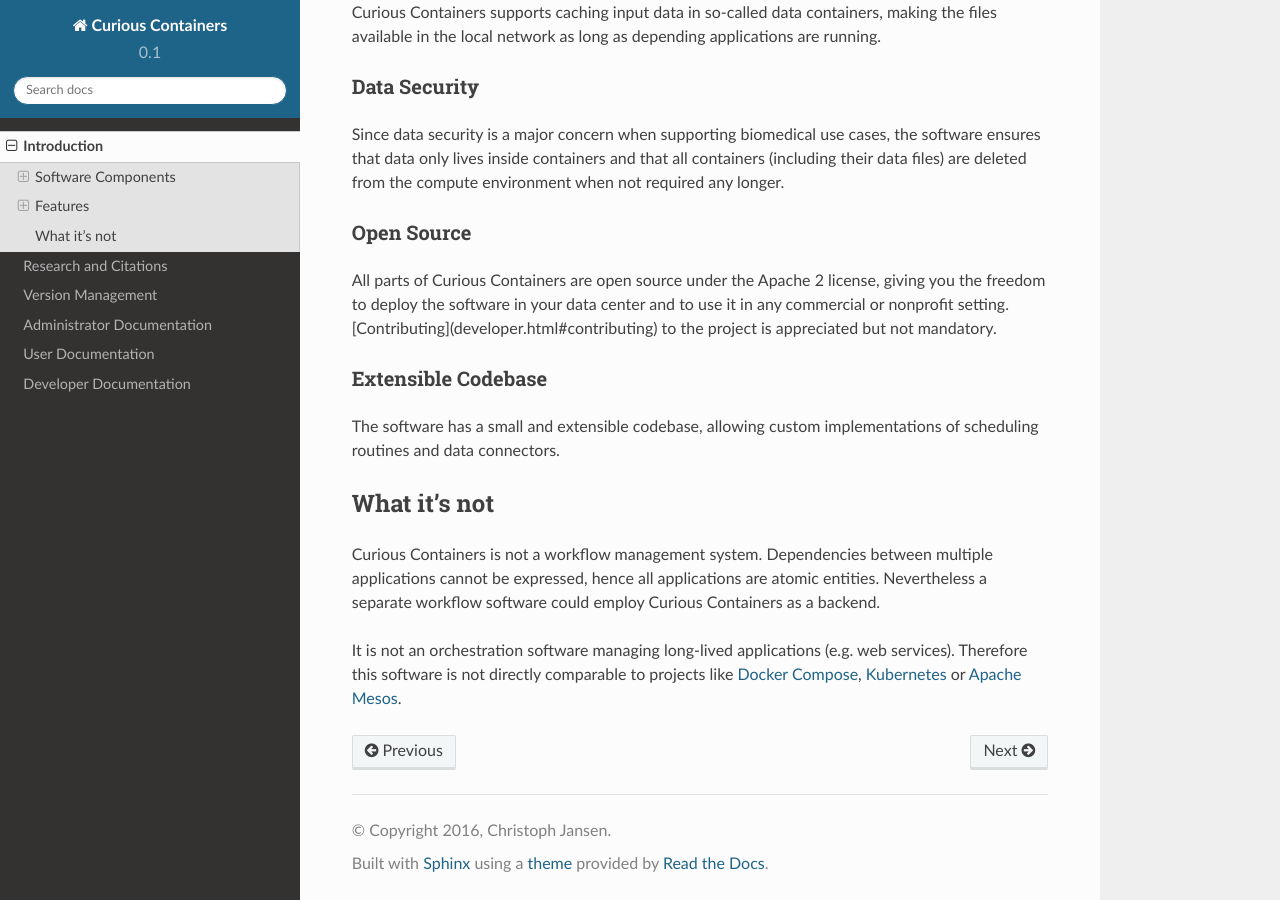
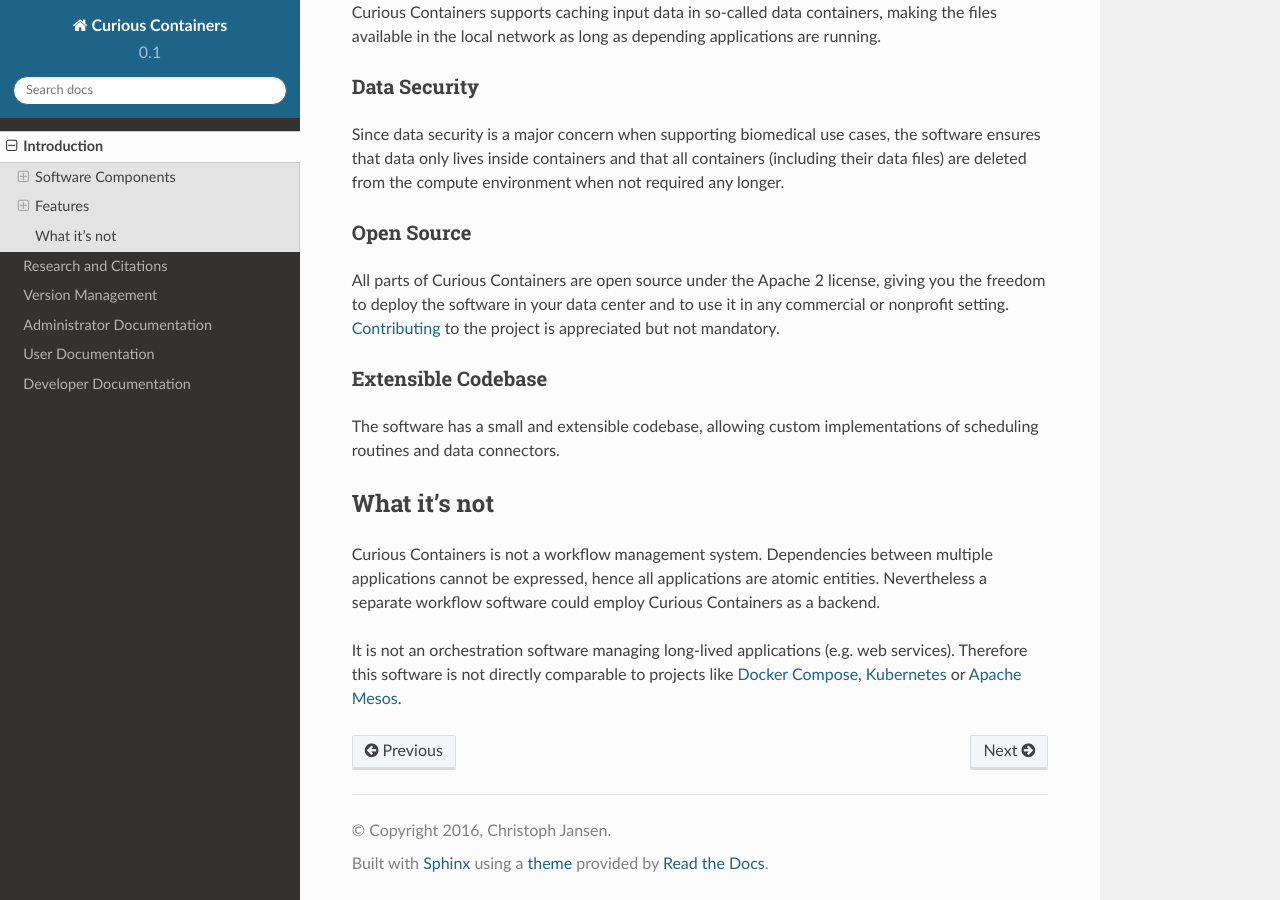
Before and after one commit to curious-containers/cc-server, a Sphinx documentation site: the page built from docs/introduction.rst, in a window 1280 px wide and 900 px high, scrolled down 1581 px. Built offline with Sphinx 7.4.7 and the Read the Docs theme 2.0.0, drawn with Linux system fonts in a browser that asks for light colours; pages that are not in the unit, such as notebooks, are missing from menus.

Commit message:
fixed link in docs

```diff
--- a/docs/introduction.rst
+++ b/docs/introduction.rst
@@ -80,7 +80,7 @@
 ^^^^^^^^^^^
 
 All parts of Curious Containers are open source under the Apache 2 license, giving you the freedom to deploy the software
-in your data center and to use it in any commercial or nonprofit setting. [Contributing](developer.html#contributing)
+in your data center and to use it in any commercial or nonprofit setting. `Contributing <developer.html#contributing>`__
 to the project is appreciated but not mandatory.
 
 Extensible Codebase
```
